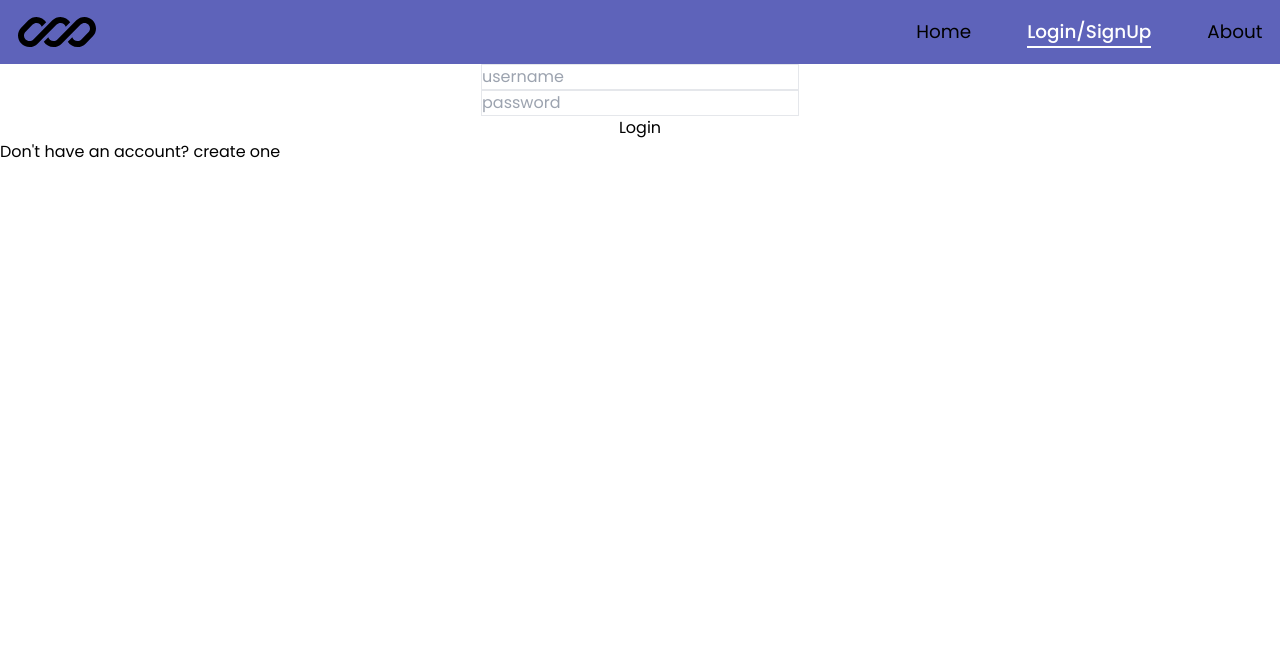
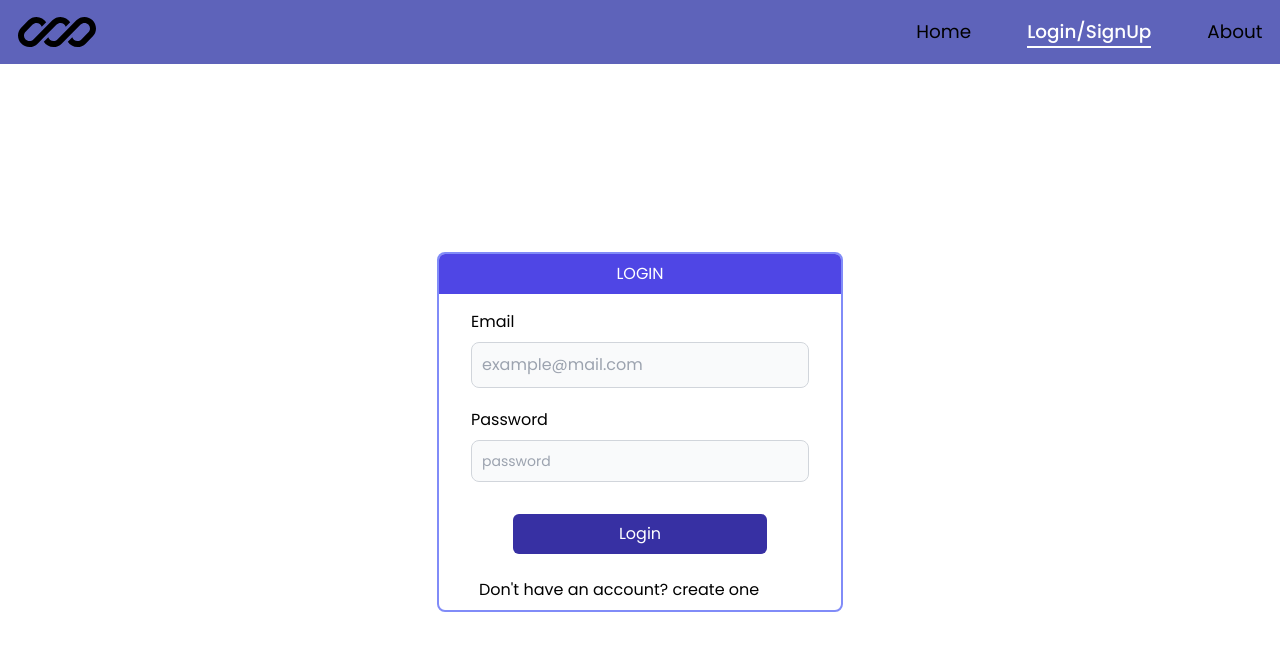
Before and after one commit to jahnav-sannapureddy/real-time-collaboration, a React (Vite) app in the folder client/real-time-editor/: page /login in a window 1280 px wide. Shown: the top 650 px of the page. Built offline with nearby package versions, Linux system fonts and the light colour scheme; no server answers.

Commit message:
login-ui

```diff
--- a/client/real-time-editor/src/main.jsx
+++ b/client/real-time-editor/src/main.jsx
@@ -4,7 +4,7 @@ import "./index.css";
 import { BrowserRouter, Routes, Route } from "react-router-dom";
 import Home from "./pages/home.jsx";
 import AboutPage from "./pages/about/about.jsx";
-import LoginPage from "./pages/login.jsx";
+import LoginPage from "./pages/login/login.jsx";
 import Layout from "./pages/layout.jsx";
 import RegisterPage from "./pages/register.jsx";
 
--- a/client/real-time-editor/src/pages/login.jsx
+++ /dev/null
@@ -1,26 +0,0 @@
-import { Link } from "react-router-dom";
-
-const LoginPage = () => {
-  return (
-    <>
-      <div className="border-solid">
-        <form className=" flex flex-col place-items-center" action="post">
-          <input
-            className=" border placeholder:text-gray-400"
-            type="text"
-            placeholder="username"
-          />
-          <input
-            className=" border placeholder:text-gray-400"
-            type="password"
-            placeholder="password"
-          />
-          <button type="submit">Login</button>
-        </form>
-      </div>
-      <Link to="/register">Don't have an account? create one</Link>
-    </>
-  );
-};
-
-export default LoginPage;
--- /dev/null
+++ b/client/real-time-editor/src/pages/login/login.jsx
@@ -0,0 +1,24 @@
+import { Link } from "react-router-dom";
+
+const LoginPage = () => {
+  return (
+    <>
+      <div className="flex w-screen h-[calc(100vh-4rem)] justify-center items-center">
+        <div className="flex flex-col m-8 rounded-lg overflow-hidden border-indigo-400 b border-2 justify-center">
+          <span className="text-center pt-2 pb-2 bg-indigo-600 text-white">LOGIN</span>
+          <form className="flex flex-col px-8 my-4">
+            <label for="email" className="block mb-2">Email</label>
+            <input className="mb-5 bg-gray-50 border border-gray-300 rounded-lg focus:ring-blue-500 focus:border-blue-500 block w-full p-2.5" id="email" type="email" placeholder="example@mail.com"></input>
+            <label for="password" className="block mb-2">Password</label>
+            <input className="mb-8 bg-gray-50 border border-gray-300 text-gray-900 text-sm rounded-lg focus:ring-blue-500 focus:border-blue-500 block w-full p-2.5" type="password" id="password" placeholder="password"></input>
+            <button className="bg-indigo-800 capitalize text-white p-2 w-3/4 self-center rounded-md">Login</button>
+          </form>
+          <Link className="mx-10 my-2" to="/register">Don't have an account? create one</Link>
+        </div>
+
+      </div>
+    </>
+  );
+};
+
+export default LoginPage;
```
Also changed, not shown: client/real-time-editor/src/pages/login/login.css (added).
